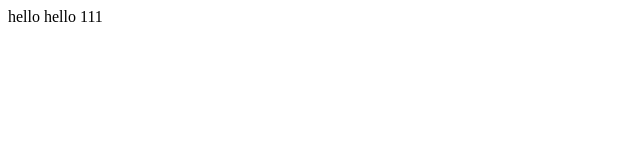
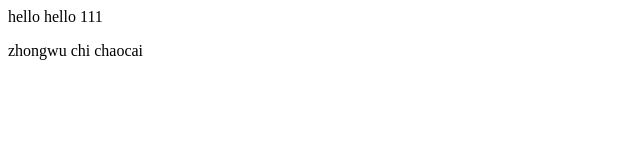
Before and after one commit to whrgithub/whrgithub.github.io, a plain HTML site: page index.html in a window 1280 px wide. Shown: the whole page, without its empty margins (0-640 px from the left). Drawn offline with Linux system fonts and the light colour scheme.

Commit message:
update whr

```diff
--- a/index.html
+++ b/index.html
@@ -8,5 +8,6 @@
 </head>
 <body>
   hello hello 111
+  <p> zhongwu chi chaocai</p>
 </body>
 </html>
```
